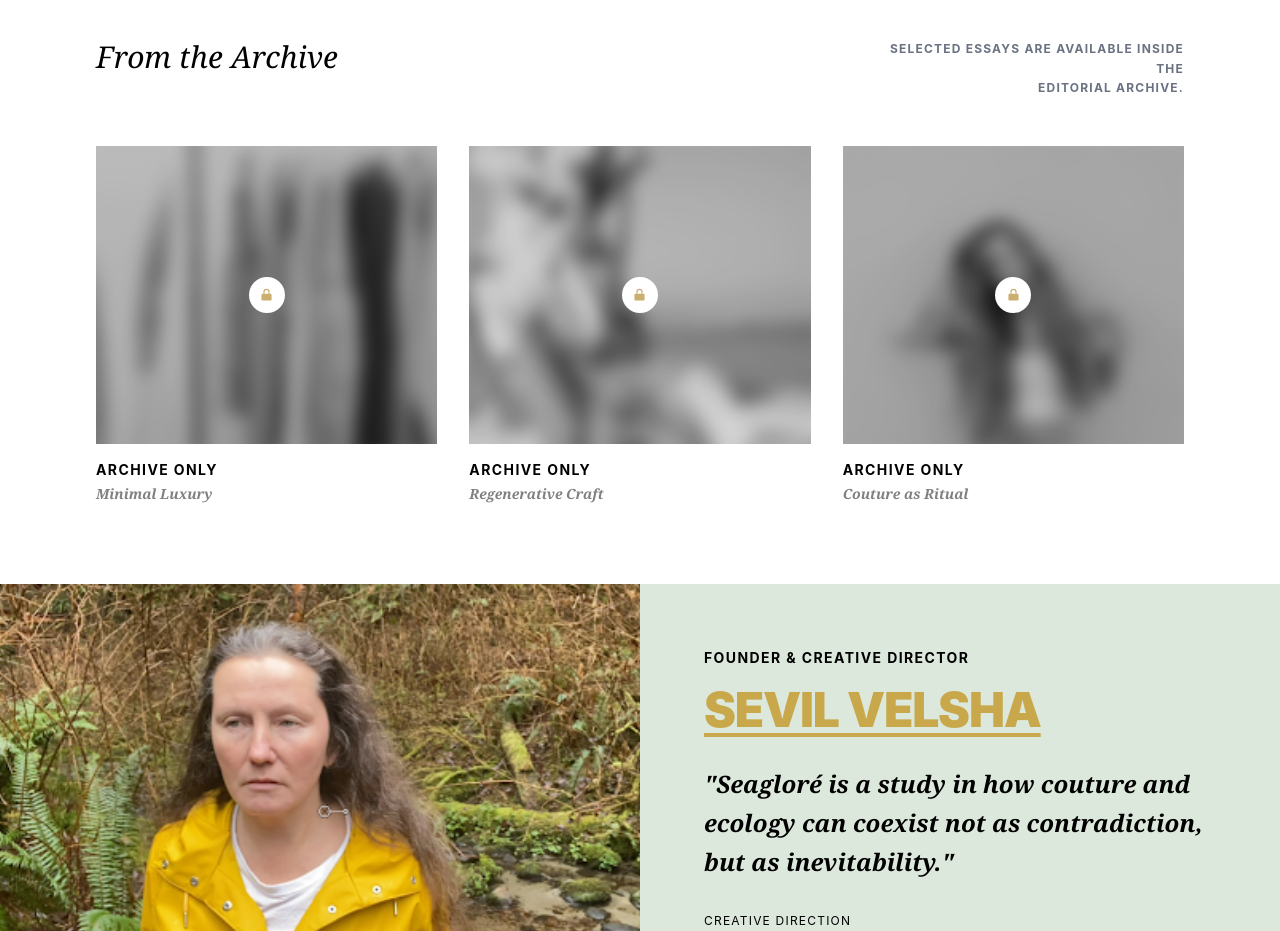
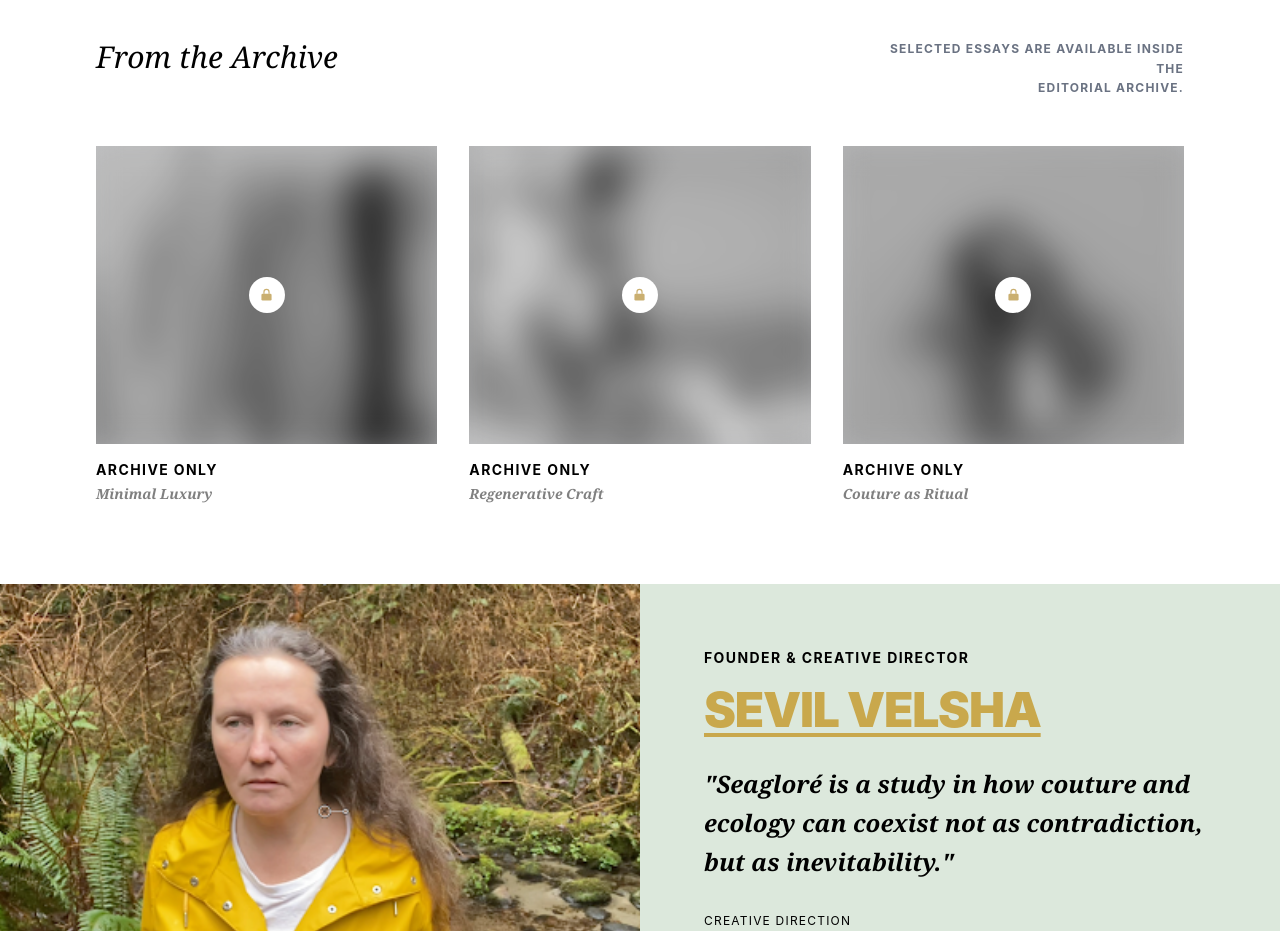
Before and after one commit to mustafahassan065/Sevil-Velsha, a React (Vite) app: page / in a window 1280 px wide. Shown: the part 2920-3851 px from the top of the page. Built offline with nearby package versions, Linux system fonts and the light colour scheme.

Commit message:
Fix the archive section

```diff
--- a/src/App.jsx
+++ b/src/App.jsx
@@ -512,7 +512,7 @@
                   src={item.img}
                   alt={item.title}
                   className="w-full h-full object-cover transition-all duration-500 group-hover:scale-105"
-                  style={{ filter: 'grayscale(100%) blur(8px)', transform: 'scale(1.1)' }}
+                  style={{ filter: 'grayscale(100%) blur(16.71px)', transform: 'scale(1.1)' }}
                 />
                 <div className="absolute inset-0 bg-black/15"></div>
                 <div className="absolute inset-0 flex items-center justify-center">
```
